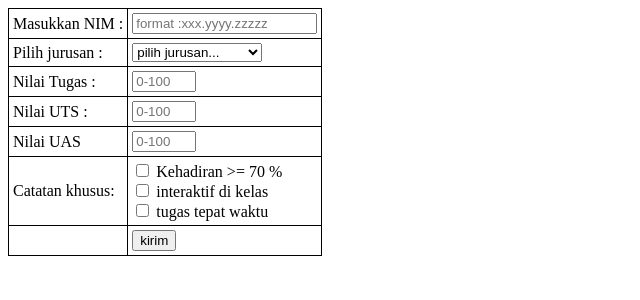
After one commit to naufalHaidar12342/pwl, a PHP site: page /raport_Sederhana.php in a window 1280 px wide. The commit adds this page. Shown: the top 300 px of the page, without its empty margins (0-640 px from the left). Run offline with PHP 8.4, Linux system fonts and the light colour scheme.

Commit message:
push ke repo program akreditasi mahasiswa yang sederhana

```diff
--- /dev/null
+++ b/minggu-3/latihan/raport_Sederhana.php
@@ -0,0 +1,91 @@
+<!DOCTYPE html>
+<html lang="en">
+
+<head>
+    <meta charset="UTF-8">
+    <meta http-equiv="X-UA-Compatible" content="IE=edge">
+    <meta name="viewport" content="width=device-width, initial-scale=1.0">
+    <title>Raport Sederhana</title>
+    <link rel="stylesheet" href="style.css">
+</head>
+
+<body>
+    <form action="proses_raportSederhana.php" method="post" name="rapot">
+        <table>
+
+            <!-- nim -->
+            <tr>
+                <td>Masukkan NIM :</td>
+                <td>
+                    <input type="text" name="nim_mhs" id="" placeholder="format :xxx.yyyy.zzzzz " required>
+                </td>
+            </tr>
+
+            <!-- jurusan -->
+            <tr>
+                <td>Pilih jurusan :</td>
+                <td>
+                    <label for="jurusan"></label>
+                    <select name="jurusan" id="jurusan" required>
+                        <option value="">pilih jurusan...</option>
+                        <option value="Teknik_Informatika">Teknik Informatika</option>
+                        <option value="Sistem_Informasi">Sistem Informasi</option>
+                        <option value="Broadcast_Radio">Broadcasting</option>
+                    </select>
+                </td>
+            </tr>
+
+            <!-- nilai tugas -->
+            <tr>
+                <td>Nilai Tugas :</td>
+                <td><input type="number" name="nilai_Tugas" id="" min="0" max="100" placeholder="0-100" required>
+                </td>
+            </tr>
+
+            <!-- nilai uts -->
+            <tr>
+                <td>Nilai UTS :</td>
+                <td><input type="number" name="nilai_UTS" id="" min="0" max="100" placeholder="0-100" required>
+                </td>
+            </tr>
+
+            <!-- nilai UAS -->
+            <tr>
+                <td>Nilai UAS</td>
+                <td><input type="number" name="nilai_UAS" id="" min="0" max="100" placeholder="0-100" required>
+                </td>
+            </tr>
+
+            <tr>
+                <td>Catatan khusus: </td>
+                <td>
+                    <label for="kehadiran"></label>
+                    <input type="checkbox" name="kehadiran" id="kehadiran"> Kehadiran >= 70 %
+                    <br>
+
+                    <label for="interaktif"></label>
+                    <input type="checkbox" name="interaktif" id="interaktif"> interaktif di kelas
+                    <br>
+
+                    <label for="tepat_waktu"></label>
+                    <input type="checkbox" name="tepat_waktu" id="tepat_waktu"> tugas tepat waktu
+                    <br>
+
+                </td>
+            </tr>
+
+            <tr>
+                <td>
+
+                </td>
+                <td>
+                    <input type="submit" value="kirim" name="kirim">
+                </td>
+            </tr>
+
+        </table>
+    </form>
+
+</body>
+
+</html>
--- a/minggu-3/latihan/style.css
+++ b/minggu-3/latihan/style.css
@@ -1,3 +1,21 @@
 * {
     box-sizing: border-box;
 }
+
+body {
+    font-size: 16px;
+}
+
+table {
+    border-collapse: collapse;
+}
+
+tr, td {
+    border: 1px solid black;
+    padding: 4px
+}
+
+tr:hover {
+    background-color: darkgray;
+    cursor: default;
+}
```
Also changed, not shown: minggu-3/latihan/proses_raportSederhana.php (added, +58 -0 lines), minggu-3/latihan/raport_Sederhana.html (deleted, +0 -35 lines).
